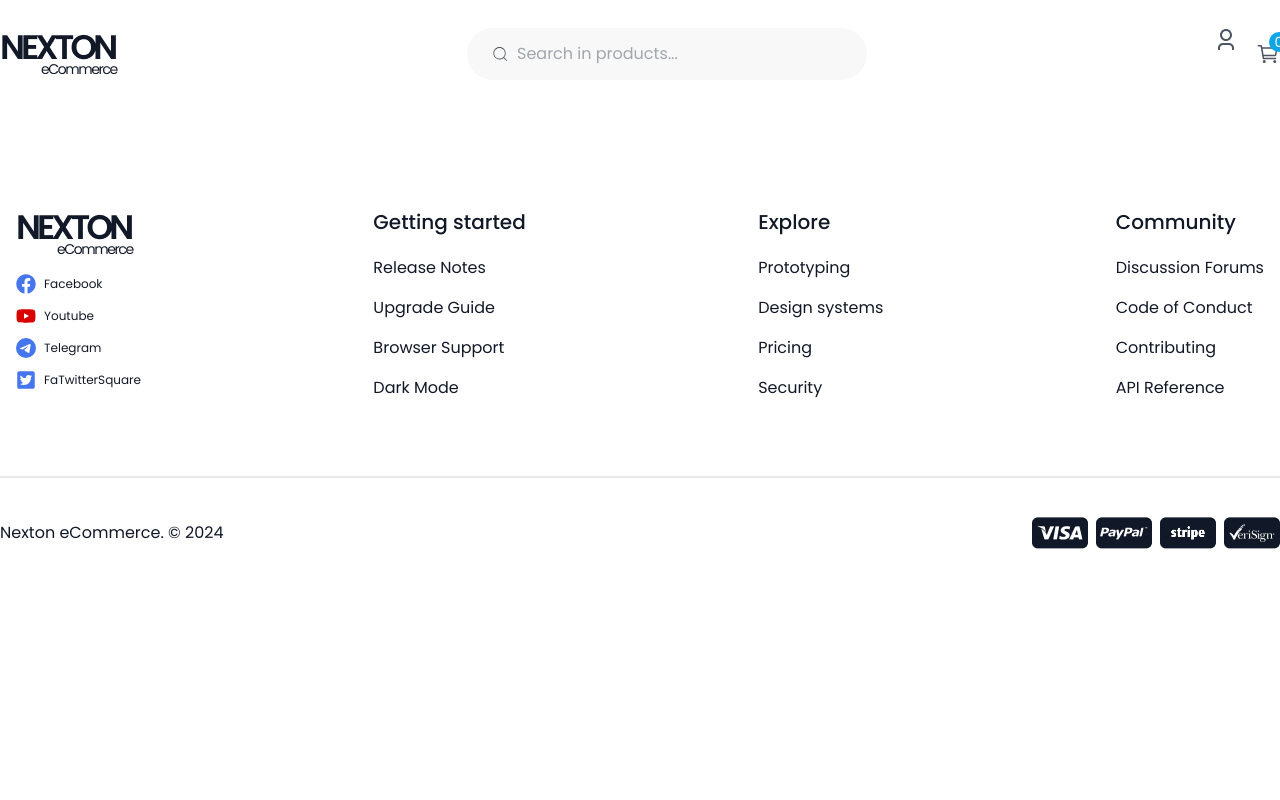
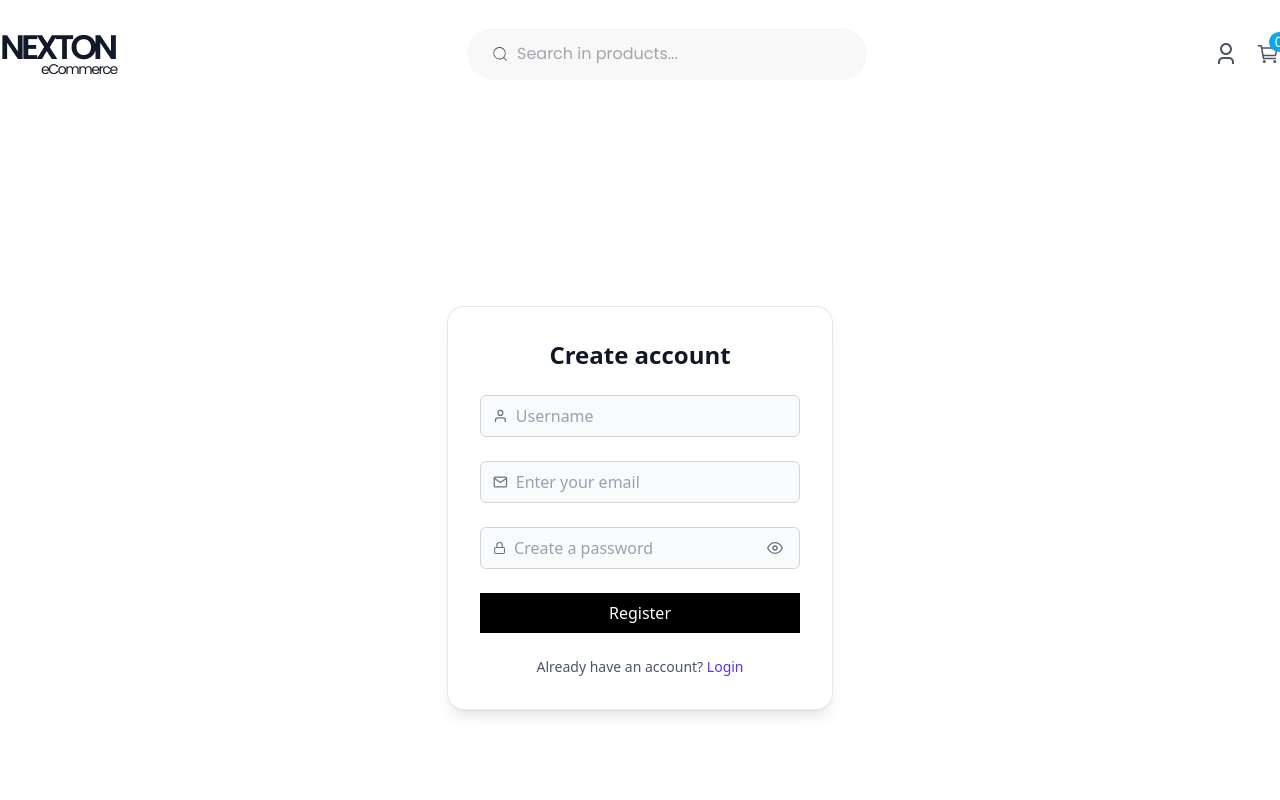
Before and after one commit to mahirTheCoder/Nexton-E-commerce, a React (Vite) app: page /Register in a window 1280 px wide. Shown: the top 800 px of the page. Built offline with nearby package versions, Linux system fonts and the light colour scheme; no server answers.

Commit message:
register page complete

```diff
--- a/src/Components/Navbar.jsx
+++ b/src/Components/Navbar.jsx
@@ -35,9 +35,11 @@ const Navbar = () => {
 
               {/* ------------------cart buttons------------- */}
               <div className="buttons flex gap-4.5">
-                <Link to={"/login"}>
+                <button>
+                  <Link to={"/Register"}>
                   <RiUser3Line className="text-2xl text-[#4B5563] " />
-                </Link>
+                  </Link>
+                </button>
                 <button onClick={() => setShowCArt(true)} className=" relative">
                   <IoCartOutline className="text-2xl text-[#4B5563]  " />
                   <div className="round w-5 h-5 bg-[#0EA5E9] rounded-4xl flex justify-center items-center text-sm font-poppins font-normal text-[#FFF]  absolute top-1 right-[-9px]">
--- a/src/Pages/Register.jsx
+++ b/src/Pages/Register.jsx
@@ -1,13 +1,177 @@
-import React from 'react'
+import axios from "axios";
+import React, { useState } from "react";
+import { FiMail, FiUser, FiLock, FiEye, FiEyeOff } from "react-icons/fi";
+import { Link, useNavigate } from "react-router";
+import { Bounce, toast } from "react-toastify";
 
 const Register = () => {
+  const [form, setForm] = useState({
+    username: "",
+    email: "",
+    password: "",
+  });
+
+  const [Error, setError] = useState({
+    nameError: "border-gray-300",
+    emailError: "border-gray-300",
+    passError: "border-gray-300",
+  });
+
+  const [showPassword, setShowPassword] = useState(false);
+  const navigate = useNavigate();
+
+  const onSubmit = (e) => {
+    e.preventDefault();
+
+    if (!form.username) {
+      setError((prev) => ({ ...prev, nameError: "border-red-500" }));
+    }
+    if (!form.email) {
+      setError((prev) => ({ ...prev, emailError: "border-red-500" }));
+    }
+    if (!form.password) {
+      setError((prev) => ({ ...prev, passError: "border-red-500" }));
+    }
+
+    // ------------ API Integration ------------
+    axios
+      .post("https://api.freeapi.app/api/v1/users/register", {
+        username: form.username,
+        email: form.email,
+        password: form.password,
+      })
+      .then((res) => {
+        navigate("/Login");
+        toast.success("Success", {
+          position: "top-right",
+          autoClose: 5000,
+          hideProgressBar: false,
+          closeOnClick: false,
+          pauseOnHover: true,
+          draggable: true,
+          progress: undefined,
+          theme: "dark",
+          transition: Bounce,
+        });
+      })
+      .catch((err) => {
+        toast.error("Enter your data please", {
+          position: "top-right",
+          autoClose: 5000,
+          hideProgressBar: false,
+          closeOnClick: false,
+          pauseOnHover: true,
+          draggable: true,
+          progress: undefined,
+          theme: "light",
+          transition: Bounce,
+        });
+      });
+  };
+
   return (
-    <>
+    <div className="min-h-screen flex items-center justify-center ">
+      <div className="w-full max-w-sm p-8 space-y-6 bg-white rounded-2xl shadow-lg ring-1 ring-gray-200">
+        <div className="flex flex-col items-center">
+          <h1 className="text-2xl font-bold text-gray-900">Create account</h1>
+        </div>
 
+        <form onSubmit={onSubmit} className="space-y-6">
+          {/* Username */}
+          <label className="block">
+            <span className="sr-only">Username</span>
+            <div
+              className={`flex items-center gap-2 px-3 py-2 rounded-md border ${Error.nameError} bg-gray-50`}
+            >
+              <FiUser className="text-gray-500" />
+              <input
+                onChange={(e) => {
+                  setForm((prev) => ({ ...prev, username: e.target.value }));
+                  setError((prev) => ({
+                    ...prev,
+                    nameError: "border-gray-300",
+                  }));
+                }}
+                name="username"
+                placeholder="Username"
+                className="w-full bg-transparent outline-none text-gray-900 placeholder-gray-400"
+              />
+            </div>
+          </label>
 
+          {/* Email */}
+          <label className="block">
+            <span className="sr-only">Email</span>
+            <div
+              className={`flex items-center gap-2 px-3 py-2 rounded-md border ${Error.emailError} bg-gray-50`}
+            >
+              <FiMail className="text-gray-500" />
+              <input
+                onChange={(e) => {
+                  setForm((prev) => ({ ...prev, email: e.target.value }));
+                  setError((prev) => ({
+                    ...prev,
+                    emailError: "border-gray-300",
+                  }));
+                }}
+                name="email"
+                type="email"
+                placeholder="Enter your email"
+                className="w-full bg-transparent outline-none text-gray-900 placeholder-gray-400"
+              />
+            </div>
+          </label>
 
-    </>
-  )
-}
+          {/* Password */}
+          <label className="block">
+            <span className="sr-only">Password</span>
+            <div
+              className={`flex items-center gap-2 px-3 py-2 rounded-md border ${Error.passError} bg-gray-50`}
+            >
+              <FiLock className="text-gray-500" />
+              <input
+                onChange={(e) => {
+                  setForm((prev) => ({ ...prev, password: e.target.value }));
+                  setError((prev) => ({
+                    ...prev,
+                    passError: "border-gray-300",
+                  }));
+                }}
+                name="password"
+                type={showPassword ? "text" : "password"}
+                placeholder="Create a password"
+                className="w-full bg-transparent outline-none text-gray-900 placeholder-gray-400"
+              />
+              <button
+                type="button"
+                onClick={() => setShowPassword((s) => !s)}
+                className="text-gray-500 p-1 rounded-md hover:bg-gray-100"
+                aria-label={showPassword ? "Hide password" : "Show password"}
+              >
+                {showPassword ? <FiEyeOff /> : <FiEye />}
+              </button>
+            </div>
+          </label>
 
-export default Register
+          {/* Submit Button */}
+          <button
+            type="submit"
+            className="w-full py-2 px-4 bg-black text-white font-medium hover:bg-gray-900"
+          >
+            Register
+          </button>
+        </form>
+
+        {/* Footer */}
+        <div className="text-center text-sm text-gray-600">
+          Already have an account?{" "}
+          <Link to={"/Login"} className="text-indigo-600 font-medium">
+            Login
+          </Link>
+        </div>
+      </div>
+    </div>
+  );
+};
+
+export default Register;
```
